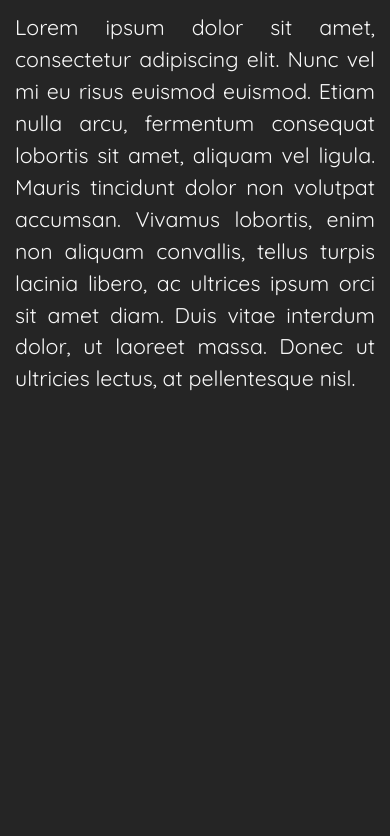
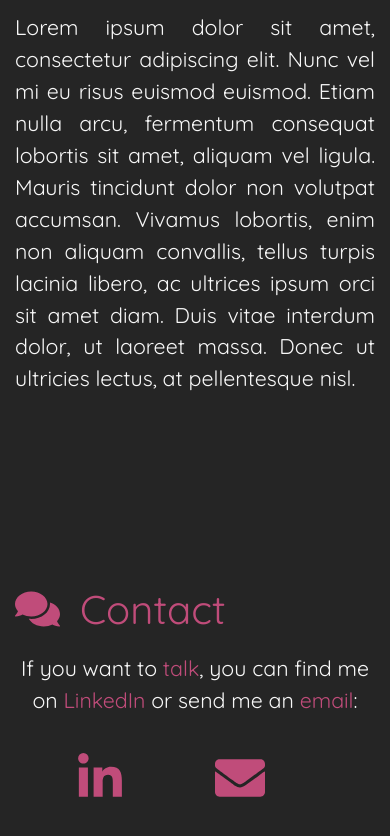
Before and after one commit to joaopbarberino/portfolio, a React (Create React App) app: page / in a window 390 px wide. Shown: the part 8490-9326 px from the top of the page. Before the commit the page ends 8935 px from the top, so only its background shows below. Built offline with nearby package versions, Linux system fonts and the light colour scheme.

Commit message:
Add Contact section and fix responsive version

```diff
--- a/package.json
+++ b/package.json
@@ -5,6 +5,7 @@
   "private": true,
   "dependencies": {
     "@fortawesome/fontawesome-svg-core": "^1.2.28",
+    "@fortawesome/free-brands-svg-icons": "^5.13.0",
     "@fortawesome/free-solid-svg-icons": "^5.13.0",
     "@fortawesome/react-fontawesome": "^0.1.9",
     "@testing-library/jest-dom": "^4.2.4",
--- a/src/App.js
+++ b/src/App.js
@@ -10,9 +10,11 @@ import Home from './sections/Home';
 import Who from './sections/Who';
 import Skills from './sections/Skills';
 import Projects from './sections/Projects';
+import Contact from './sections/Contact';
 
 const StyledBody = styled.div`
   background-color: ${colors.dark};
+  color: ${colors.light};
   height: 200vh;
   font-family: 'Quicksand', sans-serif;
 
@@ -64,6 +66,7 @@ function App() {
         <Who />
         <Skills />
         <Projects />
+        <Contact />
       </StyledBody>
     </AppProvider>
   );
--- a/src/components/Header.js
+++ b/src/components/Header.js
@@ -98,7 +98,7 @@ const Header = () => {
 
   return (
     <StyledNavbarContainer fluid>
-      <Navbar color={colors.dark} expand='md' fixed='top'>
+      <Navbar color={colors.dark} expand='lg' fixed='top'>
         <Container>
           <StyledNavbarToggler onClick={toggle}>
             <div className={isOpen ? 'animation1' : 'bar1'} />
--- a/src/helpers/data.json
+++ b/src/helpers/data.json
@@ -16,6 +16,10 @@
             {
                 "text": "Projects",
                 "link": "#projects"
+            },
+            {
+                "text": "Contact",
+                "link": "#contact"
             }
         ],
         "home": {
@@ -65,6 +69,10 @@
                 {"name": "Multicare Pharma", "link": "https://www.google.com.br", "img": "/img/multicare.png", "text": "Lorem ipsum dolor sit amet, consectetur adipiscing elit. Nunc vel mi eu risus euismod euismod. Etiam nulla arcu, fermentum consequat lobortis sit amet, aliquam vel ligula. Mauris tincidunt dolor non volutpat accumsan. Vivamus lobortis, enim non aliquam convallis, tellus turpis lacinia libero, ac ultrices ipsum orci sit amet diam. Duis vitae interdum dolor, ut laoreet massa. Donec ut ultricies lectus, at pellentesque nisl."},
                 {"name": "Multicare Pharma", "link": "https://www.google.com.br", "img": "/img/multicare.png", "text": "Lorem ipsum dolor sit amet, consectetur adipiscing elit. Nunc vel mi eu risus euismod euismod. Etiam nulla arcu, fermentum consequat lobortis sit amet, aliquam vel ligula. Mauris tincidunt dolor non volutpat accumsan. Vivamus lobortis, enim non aliquam convallis, tellus turpis lacinia libero, ac ultrices ipsum orci sit amet diam. Duis vitae interdum dolor, ut laoreet massa. Donec ut ultricies lectus, at pellentesque nisl."}
             ]
+        },
+        "contact": {
+            "title": "Contact",
+            "text": "If you want to <span>talk</span>, you can find me on <span>LinkedIn</span> or send me an <span>email</span>:"
         }
 
     },
@@ -85,6 +93,10 @@
             {
                 "text": "Projetos",
                 "link": "#projects"
+            },
+            {
+                "text": "Contato",
+                "link": "#contato"
             }
         ],
         "home": {
@@ -134,6 +146,10 @@
                 {"name": "Multicare Pharma", "link": "https://www.google.com.br", "img": "/img/multicare.png", "text": "Lorem ipsum dolor sit amet, consectetur adipiscing elit. Nunc vel mi eu risus euismod euismod. Etiam nulla arcu, fermentum consequat lobortis sit amet, aliquam vel ligula. Mauris tincidunt dolor non volutpat accumsan. Vivamus lobortis, enim non aliquam convallis, tellus turpis lacinia libero, ac ultrices ipsum orci sit amet diam. Duis vitae interdum dolor, ut laoreet massa. Donec ut ultricies lectus, at pellentesque nisl."},
                 {"name": "Multicare Pharma", "link": "https://www.google.com.br", "img": "/img/multicare.png", "text": "Lorem ipsum dolor sit amet, consectetur adipiscing elit. Nunc vel mi eu risus euismod euismod. Etiam nulla arcu, fermentum consequat lobortis sit amet, aliquam vel ligula. Mauris tincidunt dolor non volutpat accumsan. Vivamus lobortis, enim non aliquam convallis, tellus turpis lacinia libero, ac ultrices ipsum orci sit amet diam. Duis vitae interdum dolor, ut laoreet massa. Donec ut ultricies lectus, at pellentesque nisl."}
             ]
+        },
+        "contact": {
+            "title": "Contato",
+            "text": "Caso queira <span>conversar</span>, você pode me encontrar no <span>LinkedIn</span> ou me mandar um <span>email</span>:"
         }
 
     }
--- a/src/helpers/styles.js
+++ b/src/helpers/styles.js
@@ -7,5 +7,5 @@ export const colors = {
 }
 
 export const breakpoints = {
-    mobileMax: '767px',
+    mobileMax: '991px',
 }
--- /dev/null
+++ b/src/sections/Contact.js
@@ -0,0 +1,74 @@
+import React, { useContext } from 'react';
+import ReactHTMLParser from 'react-html-parser';
+import styled from 'styled-components';
+import { Container, Col, Row } from 'reactstrap';
+import { FontAwesomeIcon } from '@fortawesome/react-fontawesome';
+import { faComments, faEnvelope } from '@fortawesome/free-solid-svg-icons';
+import { faLinkedinIn } from '@fortawesome/free-brands-svg-icons';
+import data from '../helpers/data.json';
+import { colors } from '../helpers/styles';
+import AppContext from '../components/AppContext';
+
+const StyledContactContainer = styled(Container)`
+    padding-top: 90px;
+    padding-bottom: 90px;
+
+    p {
+        margin-top: 20px;
+        color: ${colors.light};
+        text-align: center;
+    }
+
+    .row {
+        text-align: center;
+
+        a {
+            padding: 40px 20px 10px;
+            margin-right: 50px;
+            transition: all .5s;
+
+            &:hover {
+                border-radius: 10px;
+                background-color: ${colors.pink};
+                padding: 50px 30px 20px;
+
+                svg {
+                    color: ${colors.light}
+                }
+            }
+        }
+
+        svg {
+            transition: all .5s;
+            color: ${colors.lightPink};
+            width: 50px;
+            height: 50px;
+        }
+    }
+`;
+
+
+const Contact = () => {
+    const { language } = useContext(AppContext);
+
+    return (
+        <StyledContactContainer id='contact'>
+            <h1><FontAwesomeIcon icon={faComments} />{data[language].contact.title}</h1>
+            <p>{ReactHTMLParser(data[language].contact.text)}</p>
+            <Row>
+                <Col xs={12}>
+                    <p>
+                        <a href='https://www.linkedin.com/in/joao-pedro-barberino-silva/' target='__blank'>
+                            <FontAwesomeIcon icon={faLinkedinIn} />
+                        </a>
+                        <a href='mailto:joao.p.barberino@gmail.com'>
+                            <FontAwesomeIcon icon={faEnvelope} />
+                        </a>
+                    </p>
+                </Col>
+            </Row>
+        </StyledContactContainer>
+    )
+}
+
+export default Contact;
```
Also changed, not shown: 1 other file (tests, documents, lock files or other folders).
